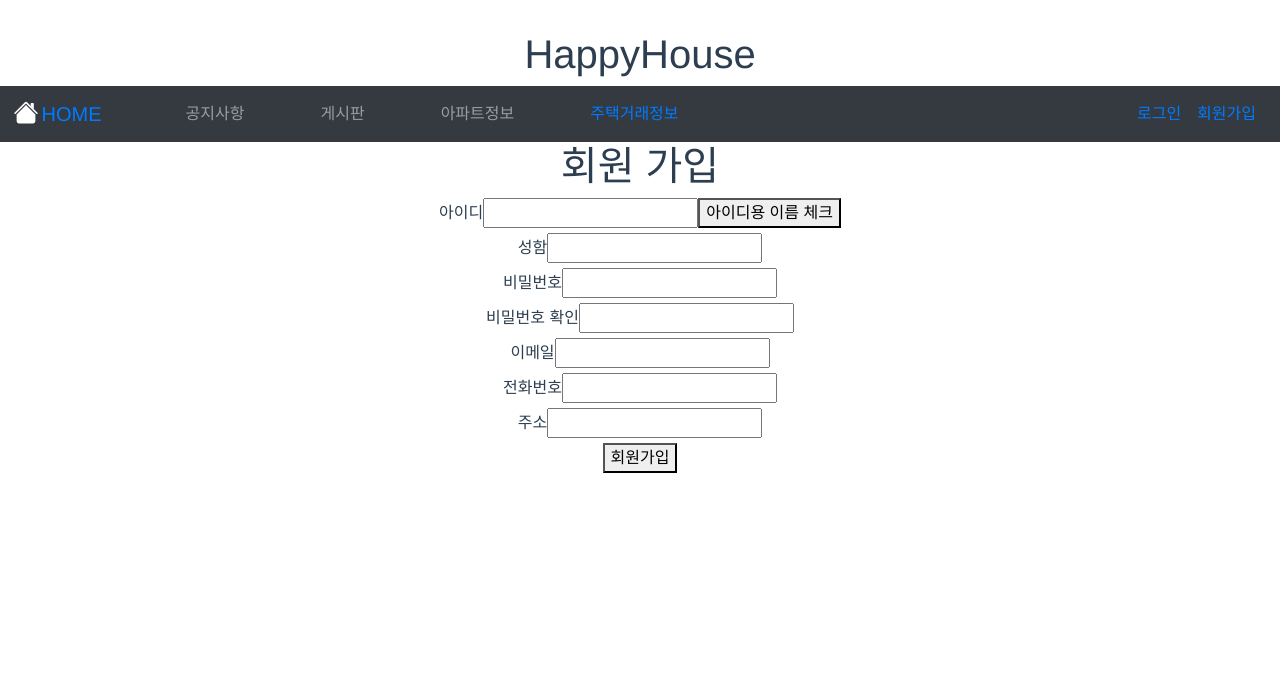
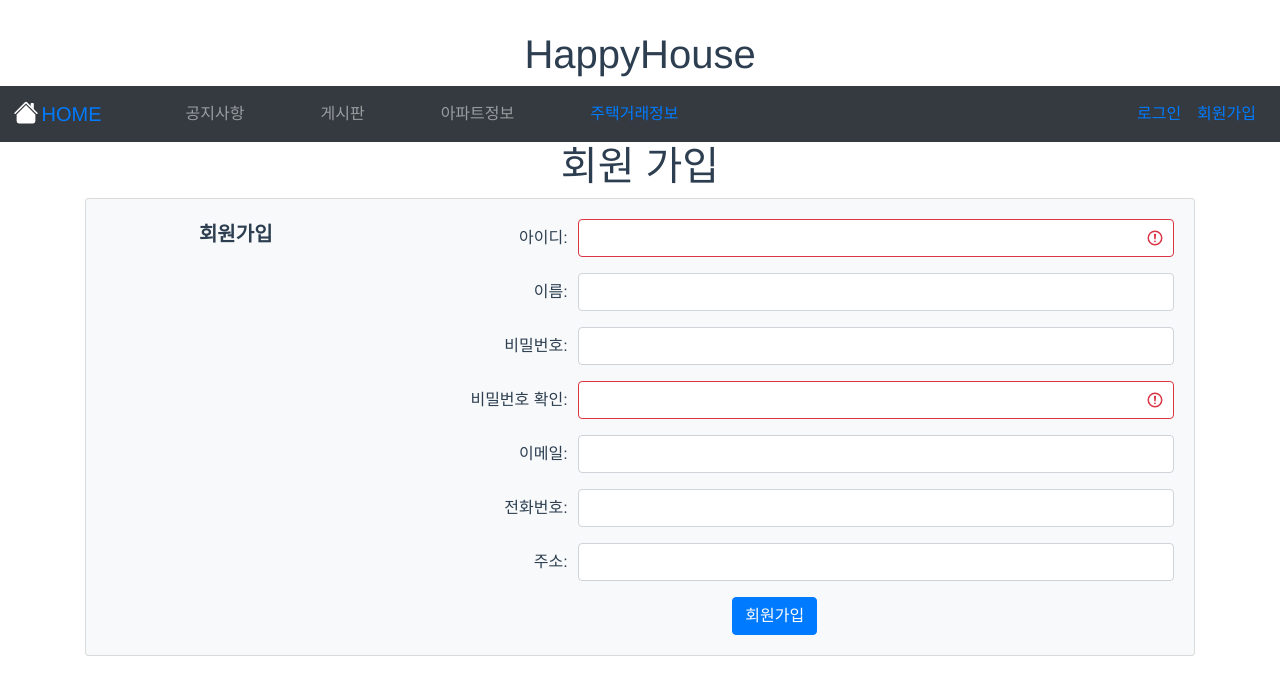
Before and after one commit to seonmee/happyhouse_Frontend, a Vue app in the folder happyhouse/: page /main/register in a window 1280 px wide. Shown: the top 694 px of the page. Built offline with nearby package versions, Linux system fonts and the light colour scheme.

Commit message:
ADD 로그인/회원정보 by 김현홍

```diff
--- a/happyhouse/src/components/Login.vue
+++ b/happyhouse/src/components/Login.vue
@@ -68,11 +68,9 @@
                   </tr>
                   <tr>
                     <td colspan="2" style="height: 50px; text-align: center;">
-                      <button type="submit">로그인</button>
+                      <b-button type="submit" variant="primary">로그인</b-button>
                       &nbsp;&nbsp;
-                      <button type="button" @click="visablelogin = !visablelogin">
-                        회원가입으로 이동
-                      </button>
+                      <b-button variant="outline-info" @click="findPwd">비밀번호 찾기</b-button>
                     </td>
                   </tr>
                 </tbody>
@@ -159,6 +157,9 @@ export default {
           });
       } else alert('입력바람');
     },
+    findPwd() {
+      this.$router.push('/main/findPw');
+    },
   },
 };
 </script>
--- a/happyhouse/src/components/Register.vue
+++ b/happyhouse/src/components/Register.vue
@@ -1,38 +1,99 @@
 <template>
   <div class="container">
     <h1>회원 가입</h1>
-    <form @submit.prevent="submitForm">
-      <div>
-        <label for="userid">아이디</label>
-        <input type="text" id="userid" v-model="userid" />
-        <button type="button" @click="checkusername">아이디용 이름 체크</button>
-      </div>
-      <div>
-        <label for="name">성함</label>
-        <input type="text" id="name" v-model="name" />
-      </div>
-      <div>
-        <label for="password">비밀번호</label>
-        <input type="password" id="password" v-model="password" />
-      </div>
-      <div>
-        <label for="passwordConfirm">비밀번호 확인</label>
-        <input type="password" id="passwordConfirm" v-model="passwordConfirm" />
-      </div>
-      <div>
-        <label for="email">이메일</label>
-        <input type="email" id="email" v-model="email" />
-      </div>
-      <div>
-        <label for="phone">전화번호</label>
-        <input type="text" id="phone" v-model="phone" />
-      </div>
-      <div>
-        <label for="addr">주소</label>
-        <input type="text" id="addr" v-model="addr" />
-      </div>
-      <button type="submit">회원가입</button>
-    </form>
+    <b-form @submit.prevent="submitForm">
+      <b-card bg-variant="light">
+        <b-form-group
+          label-cols-lg="3"
+          label="회원가입"
+          label-size="lg"
+          label-class="font-weight-bold pt-0"
+          class="mb-0"
+        >
+          <b-form-group
+            label="아이디:"
+            label-for="nested-userid"
+            label-cols-sm="3"
+            label-align-sm="right"
+          >
+            <b-form-input
+              id="userid"
+              v-model="userid"
+              type="text"
+              @blur="idcheck"
+              :state="validation"
+              required
+            ></b-form-input>
+            <b-form-valid-feedback :state="validation">
+              사용 가능한 아이디입니다.
+            </b-form-valid-feedback>
+          </b-form-group>
+
+          <b-form-group
+            label="이름:"
+            label-for="nested-username"
+            label-cols-sm="3"
+            label-align-sm="right"
+          >
+            <b-form-input id="username" v-model="username" required></b-form-input>
+          </b-form-group>
+
+          <b-form-group
+            label="비밀번호:"
+            label-for="nested-password"
+            label-cols-sm="3"
+            label-align-sm="right"
+          >
+            <b-form-input type="password" id="password" v-model="password" required></b-form-input>
+          </b-form-group>
+
+          <b-form-group
+            label="비밀번호 확인:"
+            label-for="nested-passwordConfirm"
+            label-cols-sm="3"
+            label-align-sm="right"
+          >
+            <b-form-input
+              type="password"
+              id="passwordConfirm"
+              v-model="passwordConfirm"
+              @blur="passcheck"
+              :state="pwValidation"
+              required
+            ></b-form-input>
+            <b-form-valid-feedback :state="pwValidation">
+              비밀번호가 일치합니다.
+            </b-form-valid-feedback>
+          </b-form-group>
+
+          <b-form-group
+            label="이메일:"
+            label-for="nested-email"
+            label-cols-sm="3"
+            label-align-sm="right"
+          >
+            <b-form-input id="email" v-model="email" required></b-form-input>
+          </b-form-group>
+          <b-form-group
+            label="전화번호:"
+            label-for="nested-phone"
+            label-cols-sm="3"
+            label-align-sm="right"
+          >
+            <b-form-input id="phone" v-model="phone" required></b-form-input>
+          </b-form-group>
+          <b-form-group
+            label="주소:"
+            label-for="nested-address"
+            label-cols-sm="3"
+            label-align-sm="right"
+          >
+            <b-form-input id="address" v-model="address" required></b-form-input>
+          </b-form-group>
+          <b-button type="submit" variant="primary">회원가입</b-button>
+        </b-form-group>
+      </b-card>
+    </b-form>
   </div>
 </template>
 
@@ -43,18 +104,19 @@ export default {
   data() {
     return {
       userid: '',
-      name: '',
+      username: '',
       password: '',
       passwordConfirm: '',
       email: '',
       phone: '',
-      addr: '',
+      address: '',
+      isvaild: false,
+      pwVaild: false,
     };
   },
   methods: {
-    checkusername() {
+    idcheck() {
       if (this.userid == '') {
-        alert('아이디를 입력하세요.');
         return;
       }
       http
@@ -62,9 +124,9 @@ export default {
         .then((response) => {
           console.log(response.data);
           if (response.data.count == true) {
-            alert('사용할수있는 아이디입니다.');
+            this.isvaild = true;
           } else {
-            alert('사용할 수 없는 아이디입니다.');
+            this.isvaild = false;
             this.userid = '';
           }
         })
@@ -72,40 +134,25 @@ export default {
           alert('사용할 수 없는 아이디입니다.');
         });
     },
+    passcheck() {
+      if (this.password == '') return;
+      if (this.password == this.passwordConfirm) {
+        this.pwVaild = true;
+      } else {
+        this.pwVaild = false;
+        this.password = '';
+        this.passwordConfirm = '';
+      }
+    },
     submitForm() {
-      if (this.userid == '') {
-        alert('아이디용이름 입력하세요.');
-        return;
-      }
-      if (this.name == '') {
-        alert('이름을 입력하세요.');
-        return;
-      }
-      if (this.email == '') {
-        alert('이메일을 입력하세요.');
-        return;
-      }
-      if (this.password == '') {
-        alert('패스워드를 입력하세요.');
-        return;
-      }
-      if (this.phone == '') {
-        alert('전화번호 입력하세요.');
-        return;
-      }
-      if (this.addr == '') {
-        alert('주소를 입력하세요.');
-        return;
-      }
-
       http
         .post('/user', {
           userid: this.userid,
-          username: this.name,
+          username: this.username,
           password: this.password,
           email: this.email,
           number: this.phone,
-          address: this.addr,
+          address: this.address,
         })
         .then((response) => {
           console.log('sdffs');
@@ -129,6 +176,14 @@ export default {
         });
     },
   },
+  computed: {
+    validation() {
+      return this.isvaild;
+    },
+    pwValidation() {
+      return this.pwVaild;
+    },
+  },
 };
 </script>
 
```
Also changed, not shown: happyhouse/src/components/FindPw.vue (added, +82 -0 lines), happyhouse/src/components/UserInfo.vue (added, +168 -0 lines).
